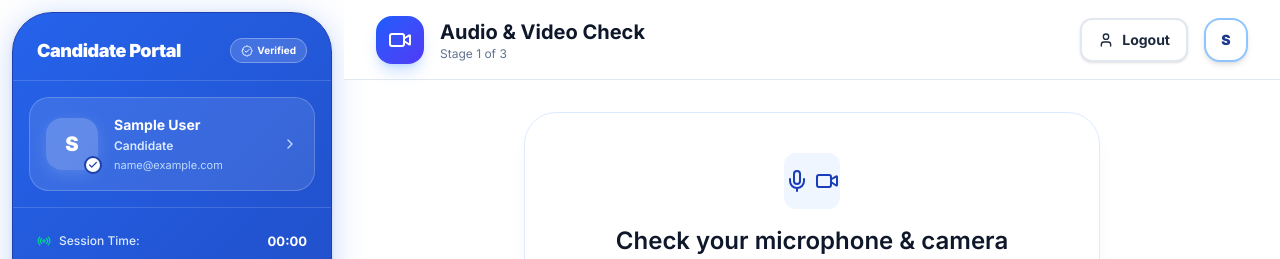
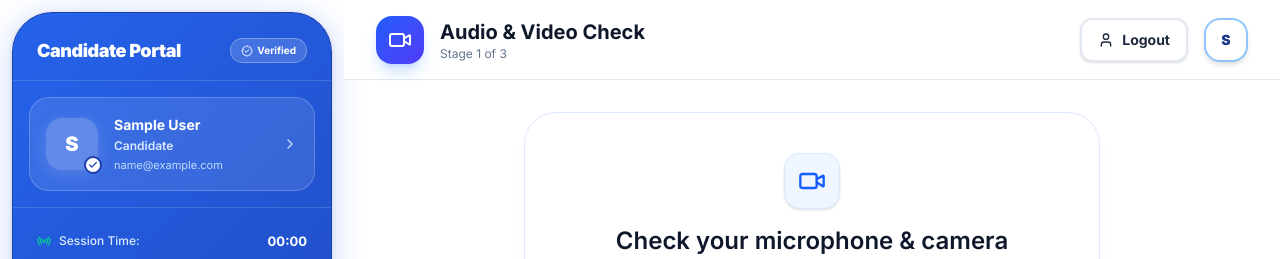
Before and after one commit to Sedhuram005/Suki-Mock-Interview-Platform, a Next.js app: page /interview in a window 1280 px wide. Shown: the top 259 px of the page. Built offline with nearby package versions, Linux system fonts and the light colour scheme; sample sign-in values are in the browser's storage.

Commit message:
Replace compound mic+video icon with clean single Video SVG and clean up leftover mic icons

```diff
--- a/app/page.tsx
+++ b/app/page.tsx
@@ -13,7 +13,6 @@ import {
   Sparkles,
   ClipboardList,
   CheckCircle2,
-  Mic,
   User,
   LogOut,
   Phone,
@@ -291,7 +290,6 @@ export default function Home() {
                 href="/interview"
                 className="rounded-full bg-blue-600 hover:bg-blue-700 text-white px-5 py-2.5 text-xs font-bold uppercase tracking-[0.12em] shadow-md shadow-blue-500/25 flex items-center gap-2 transition-all hover:scale-105 active:scale-95 cursor-pointer"
               >
-                <Mic size={14} />
                 <span>Launch Interview</span>
                 <ArrowRight size={13} />
               </Link>
@@ -320,7 +318,6 @@ export default function Home() {
                 href="/interview"
                 className="rounded-full bg-blue-600 hover:bg-blue-700 text-white px-5 sm:px-6 py-2.5 text-xs font-bold uppercase tracking-[0.12em] shadow-md shadow-blue-500/25 flex items-center gap-2 transition-all hover:scale-105 active:scale-95 cursor-pointer"
               >
-                <Mic size={14} />
                 <span>Start Interview</span>
                 <ArrowRight size={13} />
               </Link>
@@ -420,7 +417,6 @@ export default function Home() {
                     onClick={() => setMobileMenuOpen(false)}
                     className="flex items-center justify-center gap-2 rounded-xl bg-blue-600 hover:bg-blue-700 text-white px-6 py-4 text-sm font-bold uppercase tracking-[0.12em] shadow-md shadow-blue-500/25 transition-all cursor-pointer"
                   >
-                    <Mic size={18} />
                     <span>Launch Interview</span>
                     <ArrowRight size={18} />
                   </Link>
@@ -448,7 +444,6 @@ export default function Home() {
                     onClick={() => setMobileMenuOpen(false)}
                     className="flex items-center justify-center gap-2 rounded-xl bg-blue-600 hover:bg-blue-700 text-white px-6 py-4 text-sm font-bold uppercase tracking-[0.12em] shadow-md shadow-blue-500/25 transition-all cursor-pointer"
                   >
-                    <Mic size={18} />
                     <span>Start Interview</span>
                     <ArrowRight size={18} />
                   </Link>
@@ -1037,7 +1032,7 @@ export default function Home() {
                 href="/interview"
                 className="rounded-xl bg-blue-600 hover:bg-blue-700 text-white font-bold text-xs uppercase tracking-wider px-5 py-2.5 shadow-md shadow-blue-500/25 flex items-center gap-2 transition-all hover:scale-105 active:scale-95"
               >
-                <Mic size={14} />
+                <ClipboardList size={14} />
                 <span>Launch Assessment</span>
               </Link>
             </div>
--- a/components/MicPermission.tsx
+++ b/components/MicPermission.tsx
@@ -7,7 +7,6 @@ import {
   CircleDashed,
   Loader2,
   LoaderCircle,
-  Mic,
   Video,
   XCircle,
 } from "lucide-react";
@@ -100,11 +99,8 @@ export default function MicPermission({ onGranted, onContinue, continuing }: Pro
   return (
     <div className="space-y-6">
       <div className="text-center">
-        <span className="mx-auto grid size-14 place-items-center rounded-xl bg-blue-50 text-blue-800">
-          <span className="flex items-center gap-1.5">
-            <Mic size={24} aria-hidden="true" />
-            <Video size={24} aria-hidden="true" />
-          </span>
+        <span className="mx-auto grid size-14 place-items-center rounded-2xl bg-blue-50 text-blue-600 border border-blue-100 shadow-sm">
+          <Video size={28} aria-hidden="true" />
         </span>
         <h2 className="mt-4 text-2xl font-semibold text-slate-900">Check your microphone & camera</h2>
         <p className="mt-2 text-sm text-slate-600">
```
